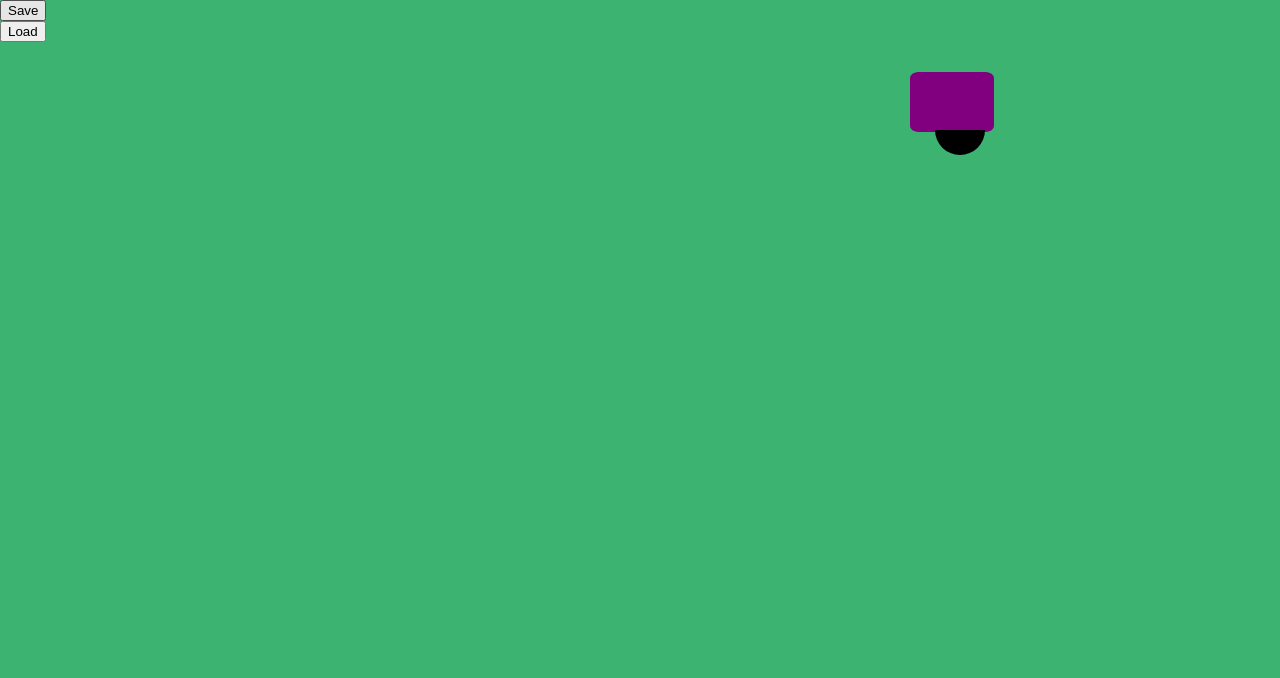
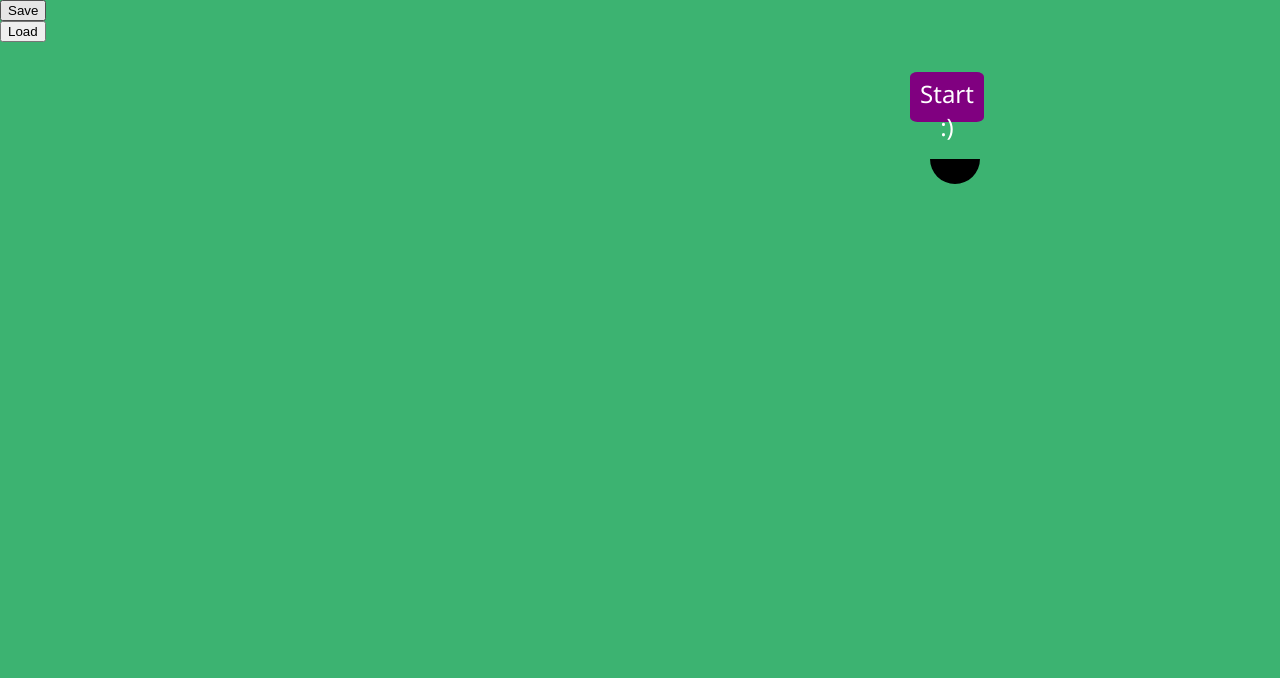
Before and after one commit to AlbinSidas/FlowChart, a website built with webpack: page static/views/index.html in a window 1280 px wide. Shown: the top 678 px of the page. Built offline with nearby package versions, Linux system fonts and the light colour scheme.

Commit message:
commiting before master pull

```diff
--- a/scripts/startNode.js
+++ b/scripts/startNode.js
@@ -7,7 +7,7 @@
 class StartNode extends View {
 
     constructor(id){
-        super('<div></div>')
+        super('<div>Start :)</div>')
 
         this.onClick = this.onClick.bind(this);
 
--- a/static/styling/style.css
+++ b/static/styling/style.css
@@ -69,10 +69,11 @@
     position: absolute;
     border-radius: 10%;
     color: white;
-    padding: 10px;
+    padding: 5px;
     text-align: center;
-    font-size: 2vh;
+    font-size: 3vh;
     z-index: 5;
+    font-family: 'Segoe UI', Tahoma, Geneva, Verdana, sans-serif;
 }
 
 
@@ -111,7 +112,7 @@
     border-radius: 0px 0px 27.5px 27.5px;
     width: 50px;
     height: 25px;
-    margin-top: 6vh;
+    margin-top: 2vh;
     margin-left: 1.2vw;
     background-color: black;
     cursor: pointer;
```
Also changed, not shown: dist/bundle.js.
